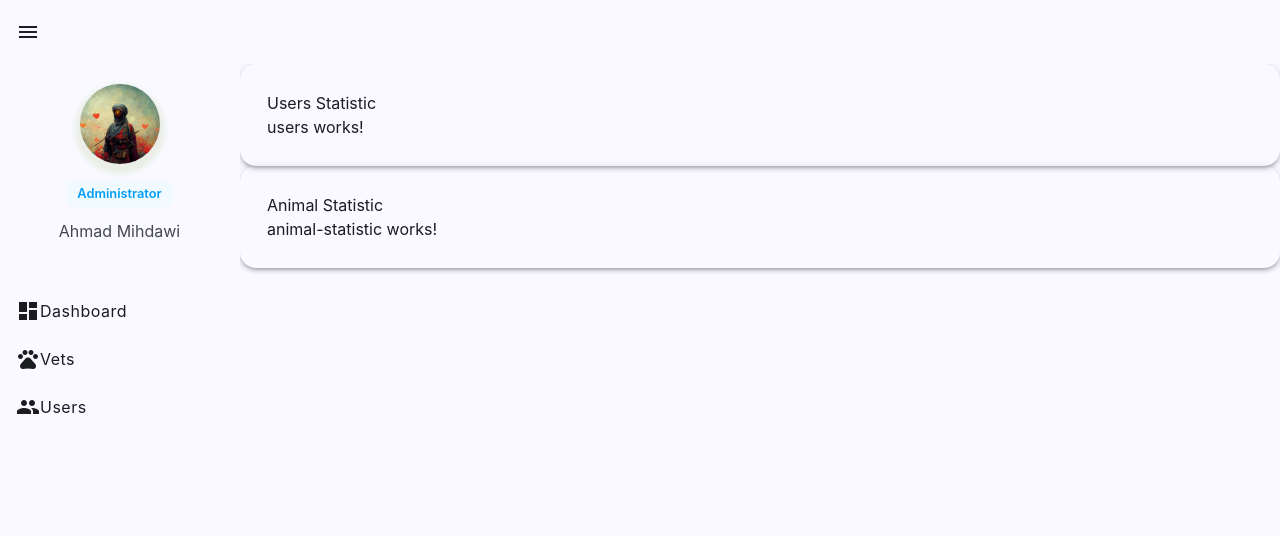
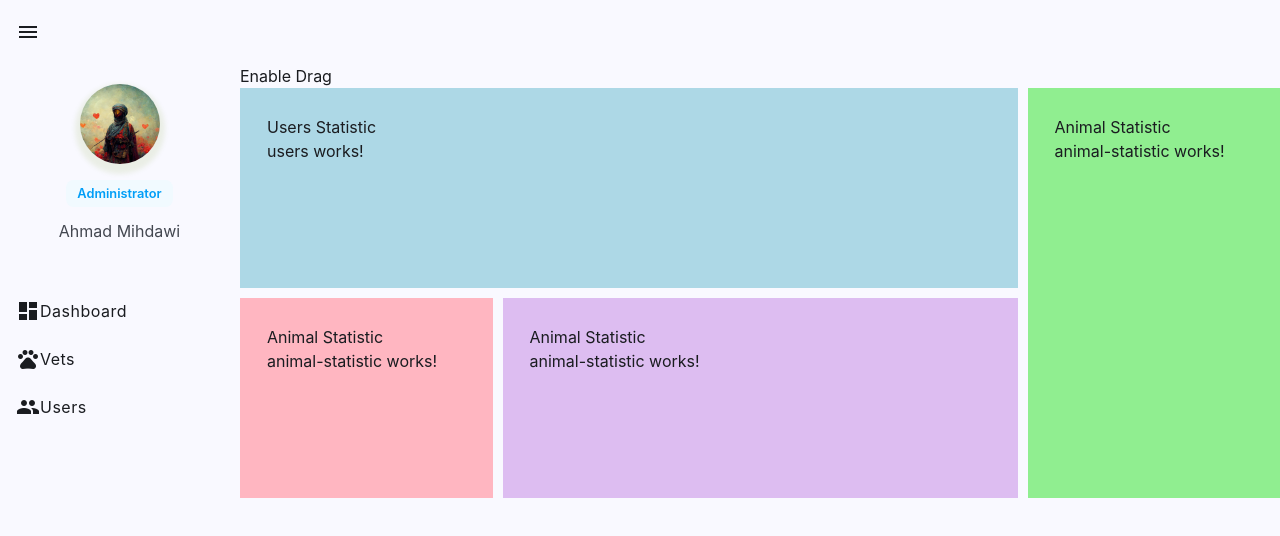
Before and after one commit to TheFrozenMan/dynamic-dashboard, an Angular app: page /dashboard in a window 1280 px wide. Shown: the top 536 px of the page. Built offline with nearby package versions, Linux system fonts and the light colour scheme; a web font is replaced by a local one.

Commit message:
add actull grid

```diff
--- a/src/app/admin/dashboard/dashboard-admin.component.html
+++ b/src/app/admin/dashboard/dashboard-admin.component.html
@@ -1,8 +1,25 @@
-<!--  add no data  -->
+<button (click)="toggleDrag()">
+  {{ dragEnabled() ? "Disable Drag" : "Enable Drag" }}
+</button>
 
-@for(Item of store.widgets() ; track Item){
-<app-widget [data]="Item"></app-widget>
-}@empty {
-
-<app-no-data></app-no-data>
-}
+<div class="grid-container">
+  <mat-grid-list
+    cols="12"
+    rowHeight="200px"
+    [gutterSize]="'10px'"
+    cdkDropList
+    (cdkDropListDropped)="drop($event)"
+  >
+    @for(Item of store.widgets(); track Item.id) {
+    <mat-grid-tile
+      [colspan]="Item.width"
+      [rowspan]="Item.hight"
+      [style.background]="Item.color"
+      cdkDrag
+      [cdkDragDisabled]="!dragEnabled()"
+    >
+      <app-widget class="item-size" [data]="Item"></app-widget>
+    </mat-grid-tile>
+    } @empty { <app-no-data></app-no-data>}
+  </mat-grid-list>
+</div>
--- a/src/app/admin/dashboard/dashboard-admin.component.scss
+++ b/src/app/admin/dashboard/dashboard-admin.component.scss
@@ -0,0 +1,19 @@
+// .cdk-drag-placeholder {
+//   opacity: 0.3; /* Ghost effect when dragging */
+// }
+
+// .cdk-drag-preview {
+//   box-shadow: 0 5px 15px rgba(0, 0, 0, 0.3);
+//   transform: rotate(2deg);
+// }
+
+// .mat-grid-tile {
+//   transition: transform 0.2s ease-in-out;
+// }
+
+
+
+.item-size{
+  height: 100%;
+  width: 100%
+}
--- a/src/app/admin/dashboard/dashboard-admin.component.ts
+++ b/src/app/admin/dashboard/dashboard-admin.component.ts
@@ -1,13 +1,25 @@
 import { WidgetComponent } from './../../components/widget/widget.component';
 import { CommonModule } from '@angular/common';
-import { Component, inject } from '@angular/core';
+import { Component, inject, signal } from '@angular/core';
 import { SharedModule } from '../../shared/shared.module';
 import { Widget } from '../../interfaces/widget';
 import { DashboardService } from '../../services/dashboard.service';
+import { MatGridListModule } from '@angular/material/grid-list';
+import {
+  CdkDragDrop,
+  DragDropModule,
+  moveItemInArray,
+} from '@angular/cdk/drag-drop';
 
 @Component({
   selector: 'app-dashboard-admin',
-  imports: [CommonModule, SharedModule, WidgetComponent],
+  imports: [
+    CommonModule,
+    SharedModule,
+    WidgetComponent,
+    MatGridListModule,
+    DragDropModule,
+  ],
   templateUrl: './dashboard-admin.component.html',
   providers: [DashboardService],
   styleUrl: './dashboard-admin.component.scss',
@@ -16,5 +28,26 @@ export class DashboardAdminComponent {
   store = inject(DashboardService);
   dataExist: boolean = true;
 
+  dragEnabled = signal(false); // Initially disabled
+
+  toggleDrag() {
+    this.dragEnabled.update((value) => !value);
+  }
+
+  drop(event: CdkDragDrop<any[]>) {
+    if (!this.dragEnabled()) return;
+
+    this.store.widgets.update((widgets) => {
+      moveItemInArray(widgets, event.previousIndex, event.currentIndex);
+
+      const updatedWidgets = widgets.map((widget, index) => ({
+        ...widget,
+        order: index + 1,
+      }));
+
+      return updatedWidgets;
+    });
+  }
+
   //TODO: re think the way of passing the content it is not spoues to be a text
 }
--- a/src/app/components/widget/widget.component.html
+++ b/src/app/components/widget/widget.component.html
@@ -1,7 +1,8 @@
-<div class="container mat-elevation-z3">
+<div class="container">
   <!-- <mat-card class="" appearance="outlined">
     <mat-card-c></mat-card-c ontent>
   </mat-card> -->
+
   <h3 class="m-0">
     {{ data().name }}
   </h3>
--- a/src/app/interfaces/widget.ts
+++ b/src/app/interfaces/widget.ts
@@ -8,4 +8,5 @@ export interface Widget {
   hight?: number;
   width?: number;
   selection?: boolean;
+  color?: string;
 }
--- a/src/app/services/dashboard.service.ts
+++ b/src/app/services/dashboard.service.ts
@@ -7,15 +7,20 @@ import { AnimalStatisticComponent } from '../components/animal-statistic/animal-
   providedIn: 'root',
 })
 export class DashboardService {
+  // {text: 'One', cols: 3, rows: 1, color: 'lightblue'},
+  // {text: 'Two', cols: 1, rows: 2, color: 'lightgreen'},
+  // {text: 'Three', cols: 1, rows: 1, color: 'lightpink'},
+  // {text: 'Four', cols: 2, rows: 1, color: '#DDBDF1'},
   widgets = signal<Widget[]>([
     {
       id: 0,
       name: 'Users Statistic',
       content: UsersComponent,
       order: 1,
-      hight: 2,
-      width: 2,
+      hight: 1,
+      width: 9,
       selection: true,
+      color: 'lightblue',
     },
 
     {
@@ -24,8 +29,31 @@ export class DashboardService {
       content: AnimalStatisticComponent,
       order: 2,
       hight: 2,
-      width: 2,
+      width: 3,
       selection: true,
+      color: 'lightgreen',
+    },
+
+    {
+      id: 1,
+      name: 'Animal Statistic',
+      content: AnimalStatisticComponent,
+      order: 2,
+      hight: 1,
+      width: 3,
+      selection: true,
+      color: 'lightpink',
+    },
+
+    {
+      id: 1,
+      name: 'Animal Statistic',
+      content: AnimalStatisticComponent,
+      order: 2,
+      hight: 1,
+      width: 6,
+      selection: true,
+      color: '#DDBDF1',
     },
   ]);
   constructor() {}
```
